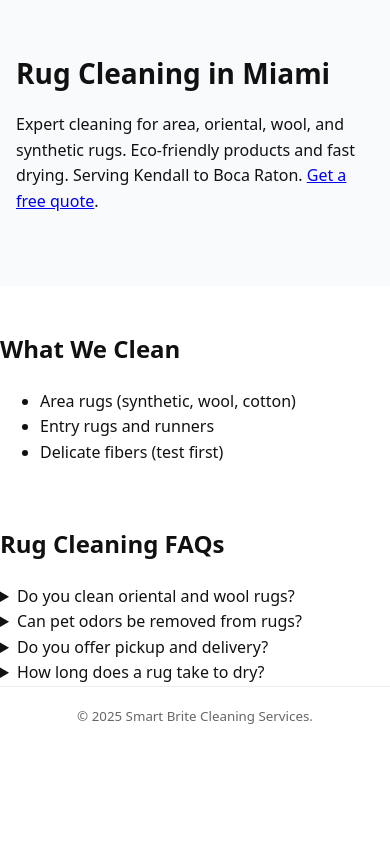
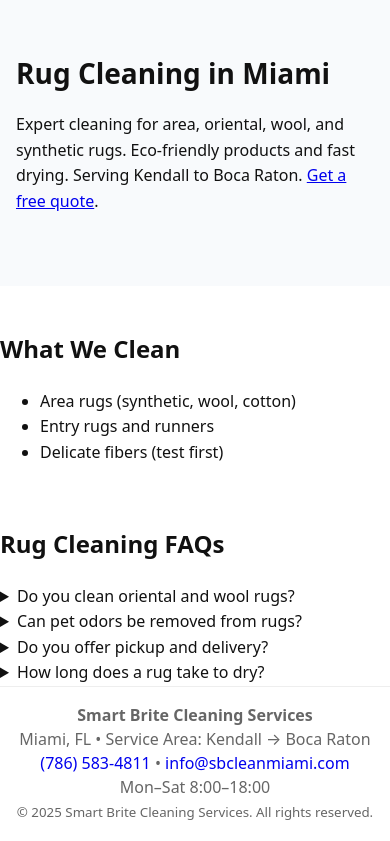
Before and after one commit to rodrihadjes14/sbcleanmiami-website, a plain HTML site: page services/rug-cleaning.html in a window 390 px wide. Shown: the part 85-926 px from the top of the page. Before the commit the page ends 844 px from the top, so only its background shows below. Drawn offline with Linux system fonts and the light colour scheme.

Commit message:
Apply NAP footer site-wide (phone/email for GA click tracking)

```diff
--- a/services/rug-cleaning.html
+++ b/services/rug-cleaning.html
@@ -47,7 +47,19 @@
 
 
 
-  <footer class="site-footer"><div class="wrap"><small>© <span id="y"></span> Smart Brite Cleaning Services.</small></div></footer>
+  <footer class="site-footer">
+  <div class="wrap">
+    <address class="nap">
+      <strong>Smart Brite Cleaning Services</strong><br>
+      Miami, FL • Service Area: Kendall → Boca Raton<br>
+      <a href="tel:+17865834811" id="tel-link">(786) 583-4811</a> •
+      <a href="mailto:info@sbcleanmiami.com" id="email-link">info@sbcleanmiami.com</a><br>
+      Mon–Sat 8:00–18:00
+    </address>
+    <small>© <span id="y"></span> Smart Brite Cleaning Services. All rights reserved.</small>
+  </div>
+</footer>
+
   <script>document.getElementById('y').textContent = new Date().getFullYear();</script>
 
 
```
Also changed, not shown: areas/boca-raton.html (+12 -4 lines), areas/index.html (+12 -4 lines), areas/miami.html (+12 -4 lines), index.html (+1 -0 lines), services/air-duct-cleaning.html (+13 -1 lines), services/carpet-cleaning.html (+12 -4 lines), services/index.html (+12 -4 lines), services/mattress-cleaning.html (+13 -1 lines), services/pet-odor-removal.html (+13 -1 lines), services/upholstery-cleaning.html (+13 -1 lines), services/water-damage-restoration.html (+13 -1 lines), snippets/footer-nap.html (added, +12 -0 lines).
